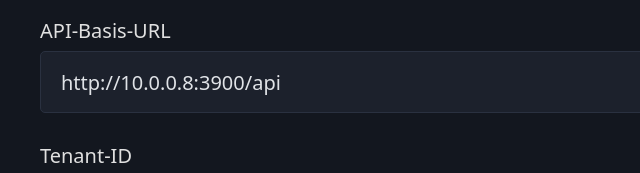
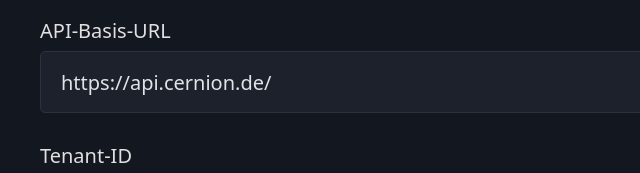
Before and after one commit to energychain/cernion-mieterstrom-uebersicht, a plain HTML site: page index.html in a window 1280 px wide. Both pictures are taken after a click on the link "API-Einstellungen anpassen". Shown: the part 406-579 px from the top of the page, 0-640 px from the left. Drawn offline with nearby package versions, Linux system fonts and the light colour scheme; no server answers.

Commit message:
chore: API-URL auf https://api.cernion.de/ umgestellt

```diff
--- a/api.js
+++ b/api.js
@@ -121,7 +121,7 @@
       var raw = localStorage.getItem(CERNION_CONFIG_KEY);
       if (raw) return JSON.parse(raw);
     } catch (e) {}
-    return { baseUrl: 'http://10.0.0.8:3900/api', tenantId: 'agentic-hackathon', token: '' };
+    return { baseUrl: 'https://api.cernion.de/', tenantId: 'agentic-hackathon', token: '' };
   }
   saveConfig(cfg) {
     for (var k in cfg) this.config[k] = cfg[k];
--- a/index.html
+++ b/index.html
@@ -75,7 +75,7 @@
     <section id="einstellungen" class="tab-panel">
       <h2>API-Konfiguration</h2>
       <form id="settings-form">
-        <label>API-Basis-URL <input type="url" id="cfg-url" value="http://10.0.0.8:3900/api" required></label>
+        <label>API-Basis-URL        <input type="url" id="cfg-url" value="https://api.cernion.de/" required></label>
         <label>Tenant-ID <input type="text" id="cfg-tenant" value="agentic-hackathon" required></label>
         <label>API-Token <input type="password" id="cfg-token" placeholder="optional"></label>
         <button type="submit">Speichern</button>
```
